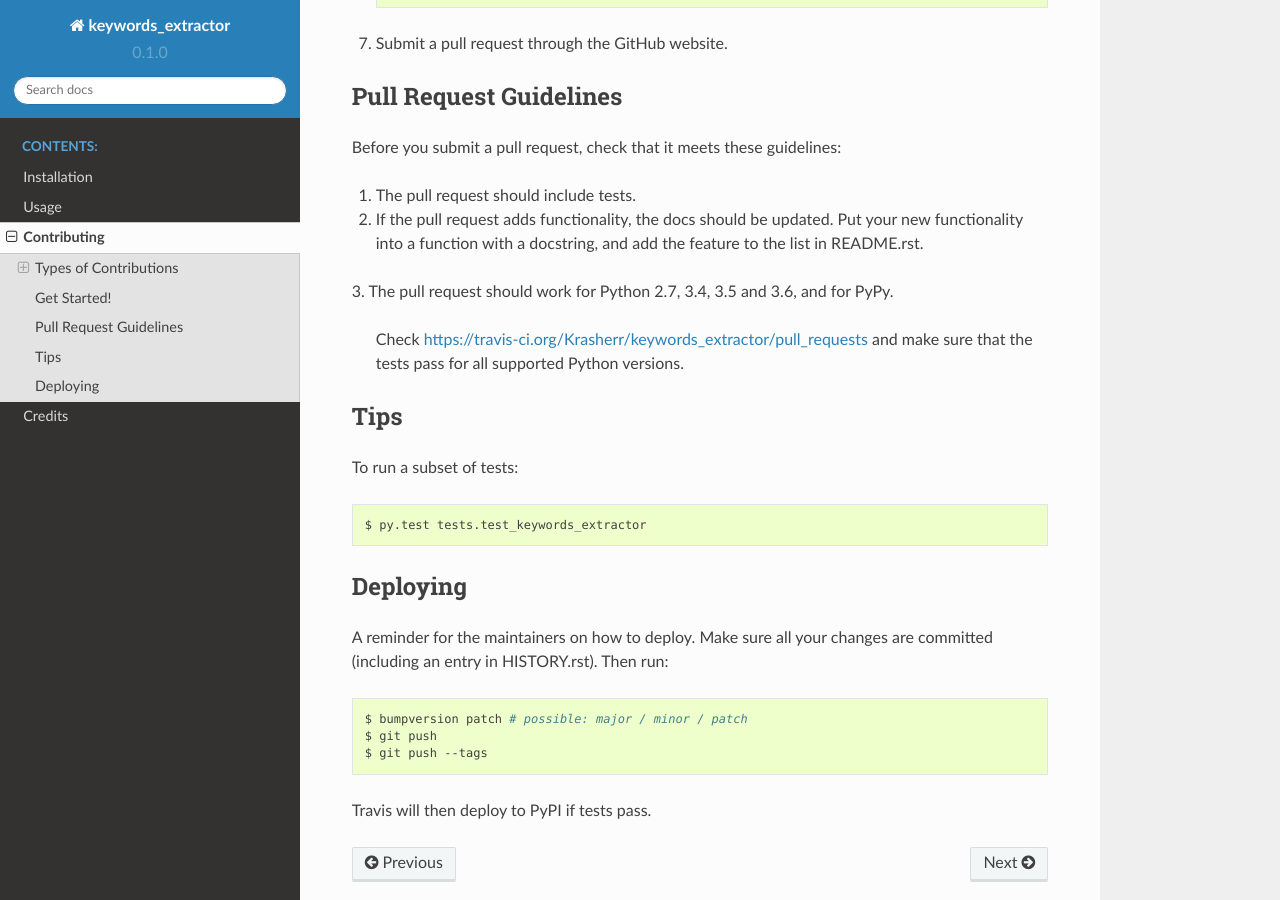
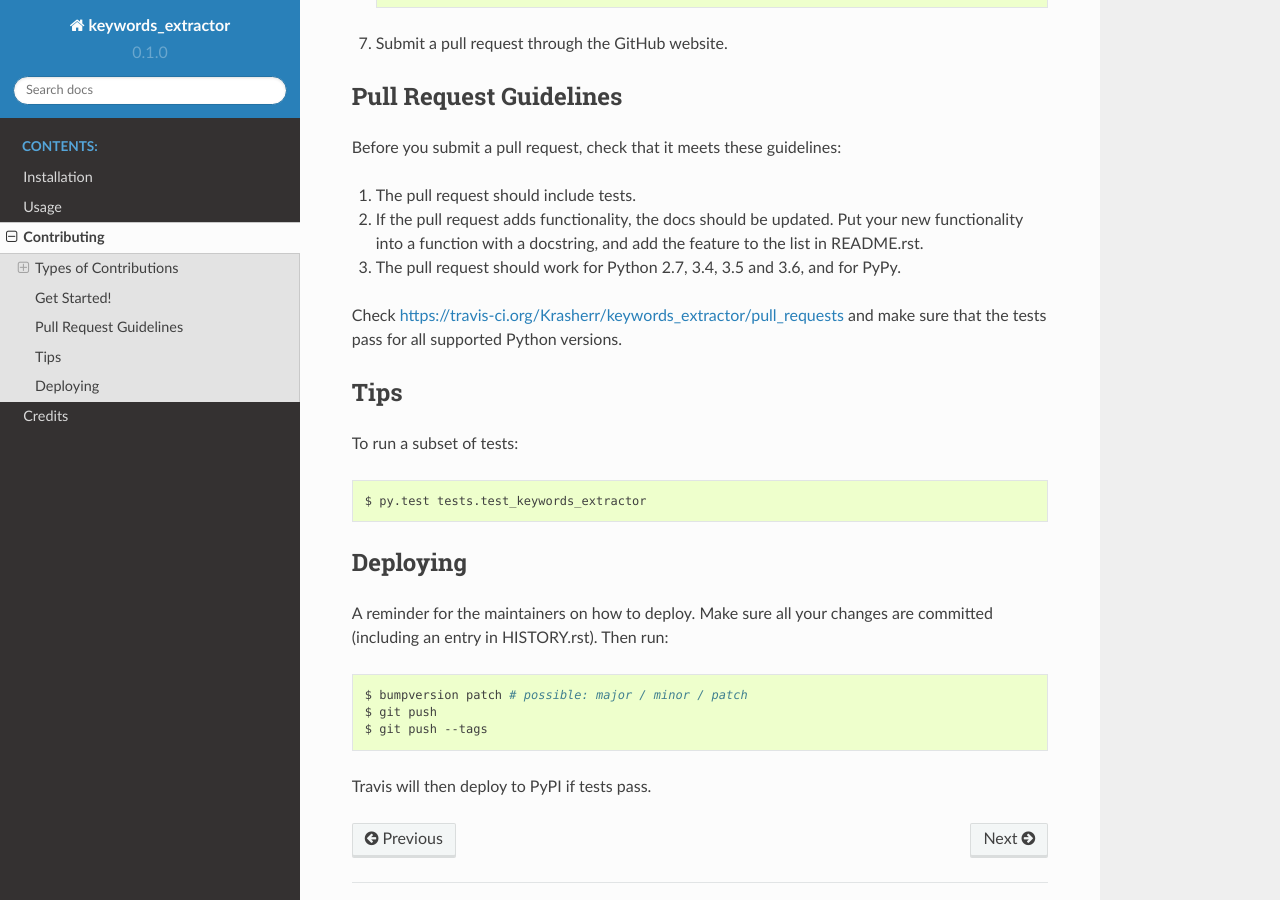
Before and after one commit to bprepo/keywords_extractor, a Sphinx documentation site: the page built from docs/source/contributing.rst, in a window 1280 px wide and 900 px high, scrolled down 2053 px. Built offline with Sphinx 7.4.7 and the Read the Docs theme 2.0.0, drawn with Linux system fonts in a browser that asks for light colours; some of the changed lines change nothing that is shown.

Commit message:
changes to pass checks

```diff
--- a/docs/source/conf.py
+++ b/docs/source/conf.py
@@ -37,7 +37,6 @@
     'sphinx.ext.todo',
     'sphinx.ext.coverage',
     'sphinx.ext.viewcode',
-    'sphinx-prompt',
 ]
 
 # Add any paths that contain templates here, relative to this directory.
--- a/docs/source/contributing.rst
+++ b/docs/source/contributing.rst
@@ -106,9 +106,9 @@
    your new functionality into a function with a docstring, and add the
    feature to the list in README.rst.
 3. The pull request should work for Python 2.7, 3.4, 3.5 and 3.6,
-and for PyPy.
-   Check https://travis-ci.org/Krasherr/keywords_extractor/pull_requests
-   and make sure that the tests pass for all supported Python versions.
+   and for PyPy.
+Check https://travis-ci.org/Krasherr/keywords_extractor/pull_requests
+and make sure that the tests pass for all supported Python versions.
 
 Tips
 ----
```
